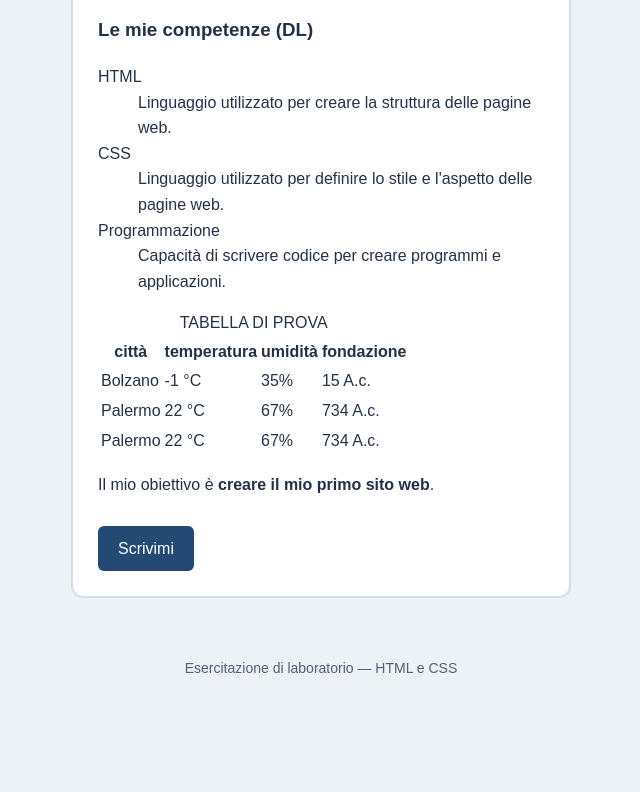
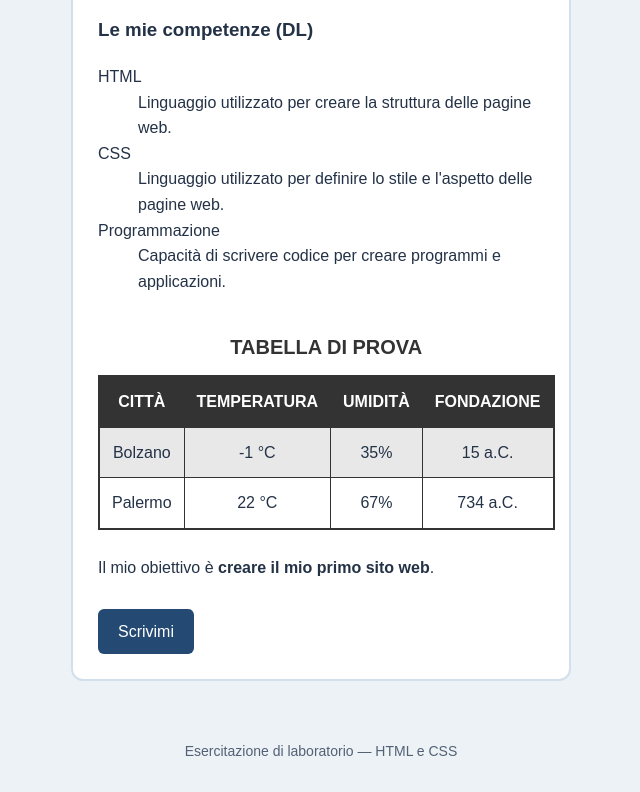
Before and after one commit to AngeloLaudicina/Laboratorio-HTML, a plain HTML site: page index.html in a window 1280 px wide. Shown: the part 627-1419 px from the top of the page, without its empty margins (319-959 px from the left). Before the commit the page ends 1336 px from the top, so only its background shows below. Drawn offline with Linux system fonts and the light colour scheme.

Commit message:
Update index.html

```diff
--- a/index.html
+++ b/index.html
@@ -1,22 +1,84 @@
-
 <!DOCTYPE html>
 <html lang="it">
+
 <head>
 <meta charset="UTF-8">
 <meta name="viewport" content="width=device-width, initial-scale=1.0">
 <title>La mia scheda personale</title>
+
 <link rel="stylesheet" href="style.css">
+
+<style>
+
+/* STILE DELLA TABELLA */
+
+table {
+    width: 100%;
+    border-collapse: collapse;
+    margin: 25px 0;
+    font-family: Arial, sans-serif;
+    text-align: center;
+    border: 2px solid #333;
+}
+
+/* Titolo della tabella */
+
+caption {
+    font-size: 20px;
+    font-weight: bold;
+    padding: 12px;
+    color: #333;
+}
+
+/* Celle della tabella */
+
+th, td {
+    border: 1px solid #333;
+    padding: 12px;
+}
+
+/* Intestazione */
+
+th {
+    background-color: #333;
+    color: white;
+    text-transform: uppercase;
+}
+
+/* Righe alternate */
+
+tr:nth-child(even) {
+    background-color: #e8e8e8;
+}
+
+tr:nth-child(odd) {
+    background-color: white;
+}
+
+/* Effetto mouse */
+
+tr:hover {
+    background-color: #bde0fe;
+    transition: 0.3s;
+}
+
+</style>
 </head>
+
 <body>
 
 <!-- Intestazione della pagina -->
+
 <header>
 <h1>Mi presento!</h1>
 <p>La mia prima pagina con HTML e CSS</p>
 </header>
 
+
 <!-- Contenuto principale -->
+
 <main>
+
 <article class="scheda">
 
 <h2>Angelo Laudicina</h2>
@@ -26,22 +88,35 @@ Ciao! Sono Angelo e frequento un corso di informatica
 e sto imparando a creare pagine web.
 </p>
 
+
+<!-- Lista non ordinata -->
+
 <h3>I miei interessi (UL)</h3>
+
 <ul>
 <li>Programmazione</li>
 <li>Musica</li>
 <li>Sport</li>
 </ul>
 
+
+<!-- Lista ordinata -->
+
 <h3>Le mie attività preferite (OL)</h3>
+
 <ol>
 <li>Studiare informatica</li>
 <li>Allenarmi</li>
 <li>Ascoltare musica</li>
 </ol>
 
+
+<!-- Lista di definizioni -->
+
 <h3>Le mie competenze (DL)</h3>
+
 <dl>
+
 <dt>HTML</dt>
 <dd>Linguaggio utilizzato per creare la struttura delle pagine web.</dd>
 
@@ -50,48 +125,59 @@ e sto imparando a creare pagine web.
 
 <dt>Programmazione</dt>
 <dd>Capacità di scrivere codice per creare programmi e applicazioni.</dd>
+
 </dl>
 
+
+<!-- Tabella -->
+
 <table>
+
 <caption>TABELLA DI PROVA</caption>
+
 <tr>
-  <th>città</th>
-  <th>temperatura</th>
-  <th>umidità</th>
-  <th>fondazione</th>
+<th>Città</th>
+<th>Temperatura</th>
+<th>Umidità</th>
+<th>Fondazione</th>
 </tr>
+
 <tr>
-  <td>Bolzano</td>
-    <td> -1 °C</td>
-    <td> 35%</td>
-    <td>15 A.c.</td>
+<td>Bolzano</td>
+<td>-1 °C</td>
+<td>35%</td>
+<td>15 a.C.</td>
 </tr>
+
 <tr>
-  <td>Palermo</td>
-    <td> 22 °C</td>
-    <td> 67%</td>
-    <td>734 A.c.</td>
+<td>Palermo</td>
+<td>22 °C</td>
+<td>67%</td>
+<td>734 a.C.</td>
 </tr>
-<tr>
-  <td>Palermo</td>
-    <td> 22 °C</td>
-    <td> 67%</td>
-    <td>734 A.c.</td>
-</tr>
+
 </table>
+
+
 <p>
 Il mio obiettivo è
 <strong>creare il mio primo sito web</strong>.
 </p>
+
+
+<!-- Collegamento email -->
 
 <a class="pulsante" href="mailto:Angelolaudicina34@gmail.com">
 Scrivimi
 </a>
 
 </article>
+
 </main>
 
+
 <!-- Piè di pagina -->
+
 <footer>
 <p>Esercitazione di laboratorio — HTML e CSS</p>
 </footer>
```
